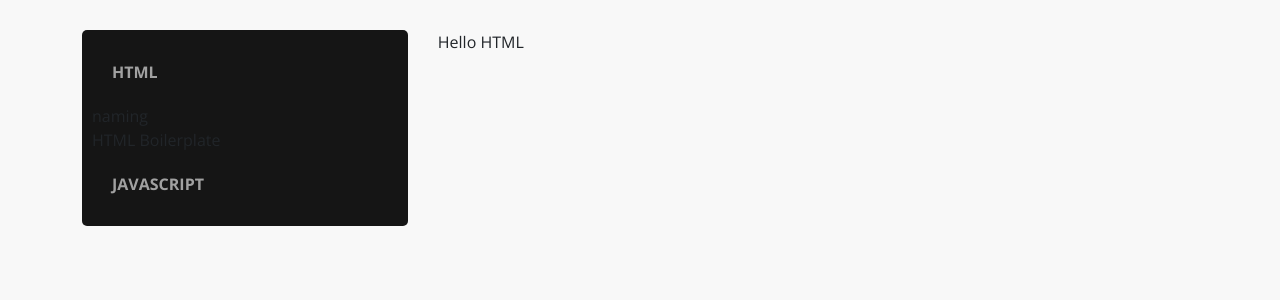
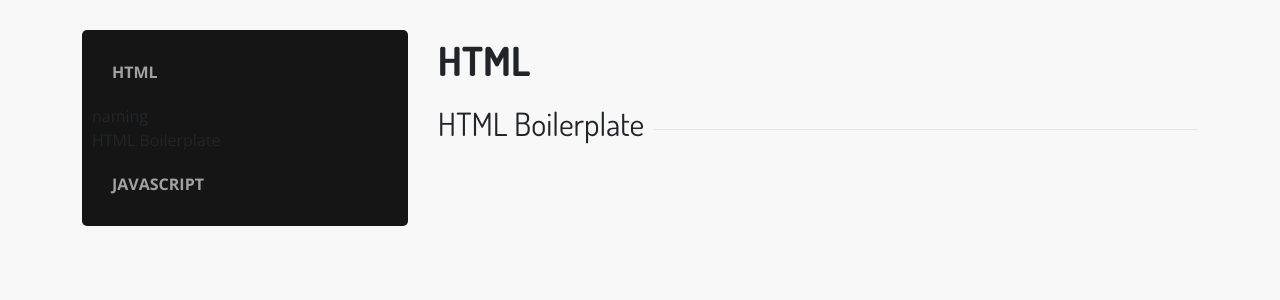
Before and after one commit to renodor/react-cheatsheet, a React app: page /html in a window 1280 px wide. Shown: the top 300 px of the page. Built offline with nearby package versions, Linux system fonts and the light colour scheme.

Commit message:
Add subsection action & reducer

```diff
--- a/assets/stylesheets/application.scss
+++ b/assets/stylesheets/application.scss
@@ -22,7 +22,18 @@ a, a:hover {
 }
 
 
-
 .main {
   width: 70%;
 }
+
+.sub-section-title {
+  display: flex;
+  align-items: center;
+  &:after {
+    content: '';
+    flex-grow: 1;
+    margin-left: 10px;
+    margin-top: 10px;
+    border-top: 1px solid #e5e5e5;
+  }
+}
--- a/assets/stylesheets/fonts.scss
+++ b/assets/stylesheets/fonts.scss
@@ -4,3 +4,20 @@
 // Define fonts for body and headers
 $headers-font: 'Dosis', sans-serif;
 $body-font: 'Open Sans', sans-serif;
+
+
+h1, h2 {
+  font-family: $headers-font;
+  margin-top: 0;
+  margin-bottom: 10px;
+}
+
+h1 {
+  font-size: 40px;
+  text-transform: uppercase;
+}
+
+h2 {
+  font-size: 32px;
+  font-weight: 400;
+}
--- a/src/actions/index.js
+++ b/src/actions/index.js
@@ -1,6 +1,7 @@
 import sections from '../data/sections';
 
 export const FETCH_SECTIONS = 'FETCH_SECTIONS';
+export const FETCH_SUB_SECTIONS = 'FETCH_SUB_SECTIONS';
 
 export function fetchSections() {
   return {
@@ -8,3 +9,10 @@ export function fetchSections() {
     payload: sections
   };
 }
+
+export function fetchSubSections(sectionName) {
+  return {
+    type: FETCH_SUB_SECTIONS,
+    payload: sections[sectionName]
+  };
+}
--- a/src/components/app.jsx
+++ b/src/components/app.jsx
@@ -1,6 +1,6 @@
 import React from 'react';
 
-import Navbar from './navbar';
+import Navbar from '../containers/navbar';
 import Main from '../containers/main';
 
 const App = (props) => {
--- a/src/components/html.jsx
+++ /dev/null
@@ -1,12 +0,0 @@
-import React from 'react';
-import Prism from "prismjs";
-
-const Html = () => {
-  return (
-    <div>
-      Hello HTML
-    </div>
-  );
-};
-
-export default Html;
--- /dev/null
+++ b/src/containers/html.jsx
@@ -0,0 +1,33 @@
+import React, { Component } from 'react';
+import { bindActionCreators } from 'redux';
+import { connect } from 'react-redux';
+import { fetchSubSections } from '../actions/index';
+
+class Html extends Component {
+  componentWillMount() {
+    this.props.fetchSubSections(this.props.sectionName);
+  }
+
+  render() {
+    return (
+      <div className="html-container">
+        <h1>{this.props.sectionName}</h1>
+        <div className="sub-section" id="html-naming">
+          <h2 className="sub-section-title">{this.props.subSections[1]}</h2>
+        </div>
+      </div>
+    );
+  }
+}
+
+function mapStateToProps(state) {
+  return {
+    subSections: state.subSections,
+  };
+}
+
+function mapDispatchToProps(dispatch) {
+  return bindActionCreators({ fetchSubSections }, dispatch);
+}
+
+export default connect(mapStateToProps, mapDispatchToProps)(Html);
--- a/src/containers/main.jsx
+++ b/src/containers/main.jsx
@@ -1,6 +1,6 @@
 import React, { Component } from 'react';
 
-import Html from '../components/html';
+import Html from './html';
 import Javascript from '../components/javascript';
 
 class Main extends Component {
@@ -11,7 +11,7 @@ class Main extends Component {
 
   render() {
     const Section = this.sections[this.props.selectedSection];
-    return <Section />;
+    return <Section sectionName={this.props.selectedSection} />;
   }
 }
 
--- a/src/index.jsx
+++ b/src/index.jsx
@@ -15,16 +15,19 @@ import '../assets/stylesheets/old-style.css';
 import '../assets/stylesheets/application.scss';
 
 import sectionsReducer from './reducers/sections_reducer';
+import SubsectionsReducer from './reducers/sub_sections_reducer';
 
 // const identityReducer = (state = null) => state;
 
 const initialState = {
-  sections: {}
+  sections: {},
+  subSections: {}
 };
 
 // State and reducers
 const reducers = combineReducers({
-  sections: sectionsReducer
+  sections: sectionsReducer,
+  subSections: SubsectionsReducer
 });
 
 // Middlewares
--- /dev/null
+++ b/src/reducers/sub_sections_reducer.js
@@ -0,0 +1,11 @@
+import { FETCH_SUB_SECTIONS } from '../actions';
+
+export default function(state = null, action) {
+  switch (action.type) {
+    case FETCH_SUB_SECTIONS: {
+      return action.payload;
+    }
+    default:
+      return state;
+  }
+}
```
Also changed, not shown: src/containers/navbar.jsx (renamed from src/components/navbar.jsx).
